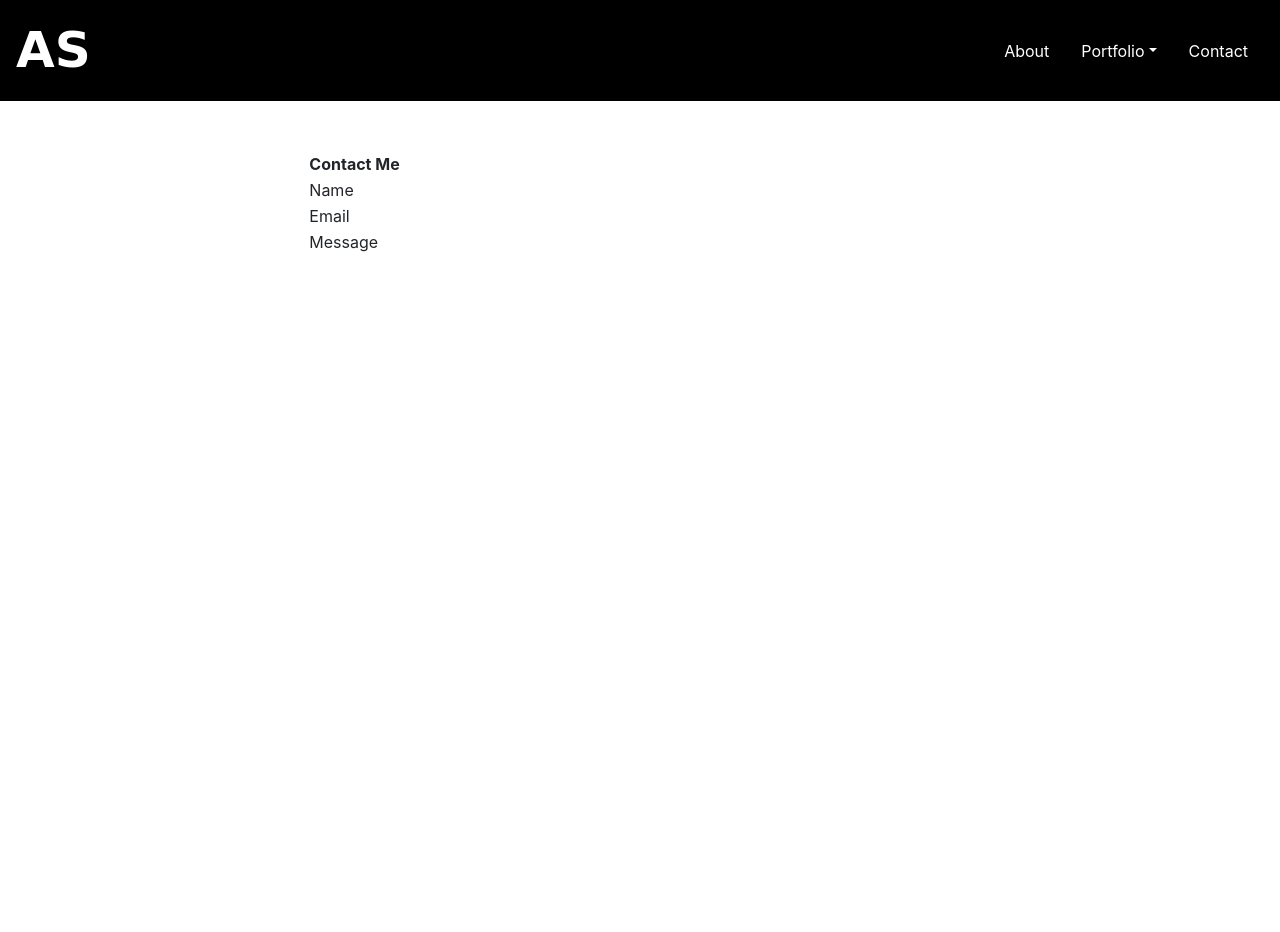
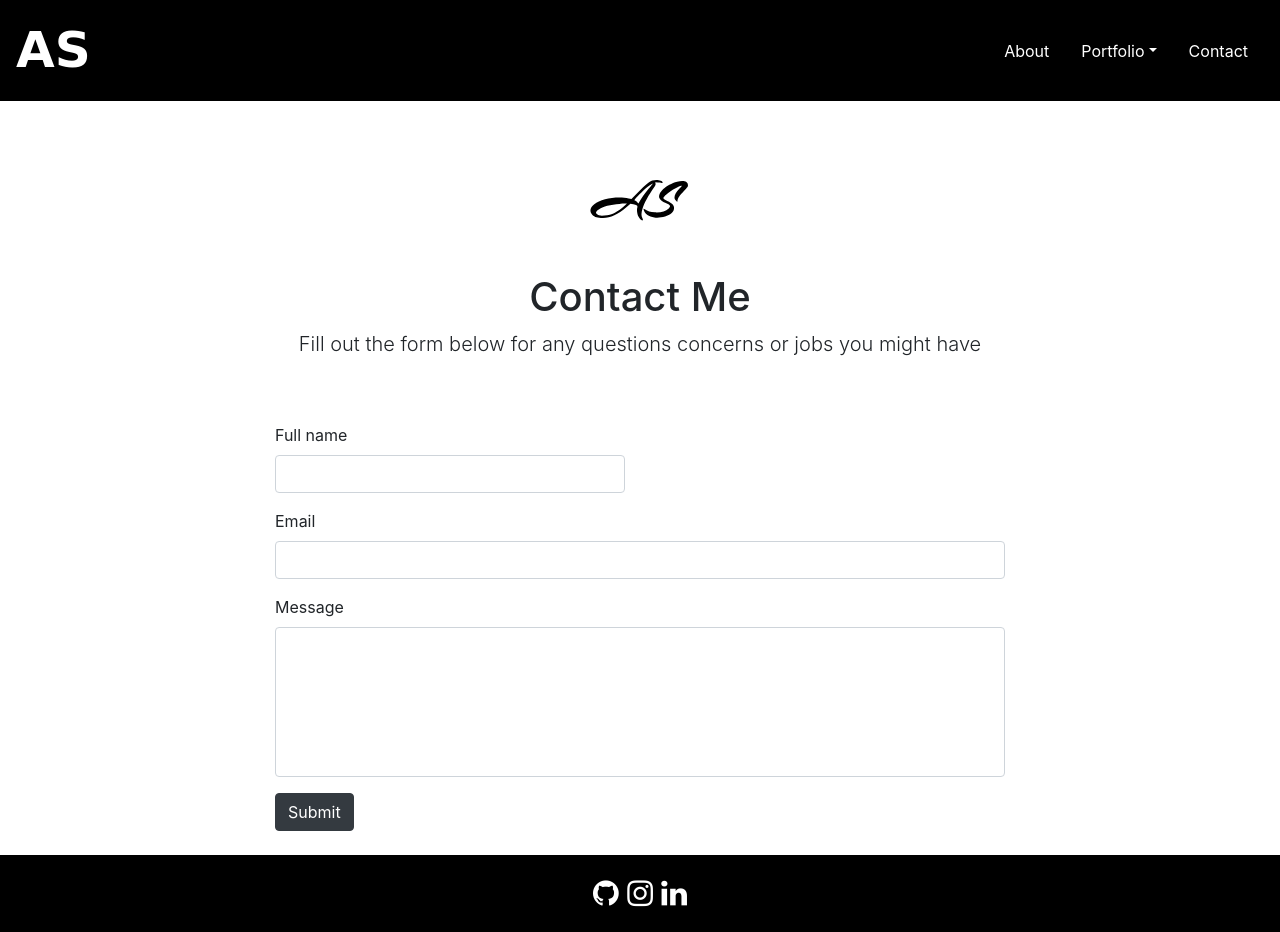
Before and after one commit to ashaheed3/ResponsivePortfolio, a plain HTML site: page contact.html in a window 1280 px wide. Before the commit the page ends 800 px from the top, so only its background shows below. Drawn offline with nearby package versions, Linux system fonts and the light colour scheme; a web font is replaced by a local one.

Commit message:
Finished contact page

```diff
--- a/Assets/style.css
+++ b/Assets/style.css
@@ -24,3 +24,11 @@ a{
 .icons{
     font-size: 30px;
 }
+
+.textBox {
+    width: 100%;
+    height: 150px;
+    /* padding: 12px 20px;
+    margin: 8px 0;
+    box-sizing: border-box; */
+  }
--- a/contact.html
+++ b/contact.html
@@ -3,33 +3,32 @@
 <head>
     <meta charset="UTF-8">
     <meta name="viewport" content="width=device-width, initial-scale=1.0">
-    <title>Document</title>
+    <title>Ayanna's Portfolio</title>
 
     <link rel="stylesheet" href="https://maxcdn.bootstrapcdn.com/bootstrap/4.0.0/css/bootstrap.min.css">
 
     <link rel="stylesheet" href="../Assets/style.css">
 
-    <link href="https://fonts.googleapis.com/css2?family=Arizonia&family=Bad+Script&family=Mr+De+Haviland&family=Rock+Salt&family=Stalemate&display=swap" rel="stylesheet">
+    <link href="https://fonts.googleapis.com/css2?family=Arizonia&display=swap" rel="stylesheet">
 
+    <link href="https://stackpath.bootstrapcdn.com/font-awesome/4.7.0/css/font-awesome.min.css" rel="stylesheet" integrity="sha384-wvfXpqpZZVQGK6TAh5PVlGOfQNHSoD2xbE+QkPxCAFlNEevoEH3Sl0sibVcOQVnN" crossorigin="anonymous">
+</head>
 
-
-
-
-
-</head>
+<body>
+  <!-- Nav bar -->
     <nav class="navbar navbar-inverse black">
       <div class="navbar-header">
         <a class="navbar-brand mrmr" href="index.html">AS</a>
       </div>
       <ul class="nav justify-content-end">
         <li class="nav-item">
-        <a class="nav-link active" href="#">About</a>
+          <a class="nav-link active" href="index.html">About</a>
         </li>
         <li class="nav-item dropdown">
           <a class="nav-link dropdown-toggle" href="portfolio.html" id="navbarDropdown" role="button" data-toggle="dropdown" aria-haspopup="true" aria-expanded="false">Portfolio</a>
           <div class="dropdown-menu" aria-labelledby="navbarDropdown">
-          <a class="dropdown-item" href="#">Homework</a>
-          <a class="dropdown-item" href="#">Projects</a>
+            <a class="dropdown-item" href="portfolio.html">Homework</a>
+            <a class="dropdown-item" href="portfolio.html">Projects</a>
           </div>
         </li>
         <li class="nav-item">
@@ -38,31 +37,50 @@
       </ul>
     </nav>
 
-<div class = "container">
-  <div class ="row padding50">
+    <div class="container">
+      <div class="py-5 text-center">
+        <img class="d-block mx-auto mb-4" src="../Assets/Images/ASwhiteblack.svg" alt="AS Script" width="100" height="100">
+        <h1>Contact Me</h1>
+        <p class="lead">Fill out the form below for any questions concerns or jobs you might have</p>
+      </div>
+
+      <!-- Contact Form  -->
+      <div class="row">
         <div class = "col-md-2"></div>
-    <div class = "col-md-8">
-
-  <table>
-    <th>Contact Me</th>
-
-    <tr>
-      <td>Name</td>
-      <td></td>
-    </tr>
-    <tr>
-      <td>Email</td>
-      <td></td>
-    </tr>
-    <tr>
-      <td>Message</td>
-    </tr>
-    <tr>
-    </tr>
-  </table>
+        <div class="col-md-8">
+          <form>
+            <div class="row">
+              <div class="col-md-6 mb-3">
+                <label>Full name</label>
+                <input type="text" class="form-control" id="firstName" placeholder="" value="" required>
+              </div>
+            </div>
+            <div class="mb-3">
+              <label>Email</label>
+              <input type="email" class="form-control" id="email" placeholder="">
+            </div>
+            <div class="mb-3">
+              <label>Message</label>
+              <input type="text" class="form-control textBox" id="email" placeholder="" rows = "7">
+            </div>
+            <button class="btn btn-dark btn-md text-center" type="submit">Submit</button>
+          </form>
         </div>
       </div>
     </div>
+
+      <br>
+
+  <!--Footer -->
+  <footer class="footer mt-auto py-3 black">
+    <div class="container">
+      <div class = "inner text-center" >
+        <a href = "https://github.com/ashaheed3" class = "icons"> <i class="fa fa-github"> </i> </a>
+        <a href = "https://instagram.com/yanni_bunni/"class = "icons"> <i class="fa fa-instagram"> </i> </a>
+        <a href = "https://www.linkedin.com/in/ayanna-shaheed-5298b0ab/" class = "icons"> <i class="fa fa-linkedin"> </i> </a>
+      </div>
+    </div>
+  </footer>
 
   <script src="https://code.jquery.com/jquery-3.4.1.slim.min.js" integrity="sha384-J6qa4849blE2+poT4WnyKhv5vZF5SrPo0iEjwBvKU7imGFAV0wwj1yYfoRSJoZ+n" crossorigin="anonymous"></script>
   <script src="https://cdn.jsdelivr.net/npm/popper.js@1.16.0/dist/umd/popper.min.js" integrity="sha384-Q6E9RHvbIyZFJoft+2mJbHaEWldlvI9IOYy5n3zV9zzTtmI3UksdQRVvoxMfooAo" crossorigin="anonymous"></script>
```
Also changed, not shown: index.html (+4 -4 lines), Assets/Images/AS.PNG (added), Assets/Images/AS.svg (added), Assets/Images/ASwhiteblack.PNG (added), Assets/Images/ASwhiteblack.svg (added). Lines whose indentation alone changed are shown as unchanged.
